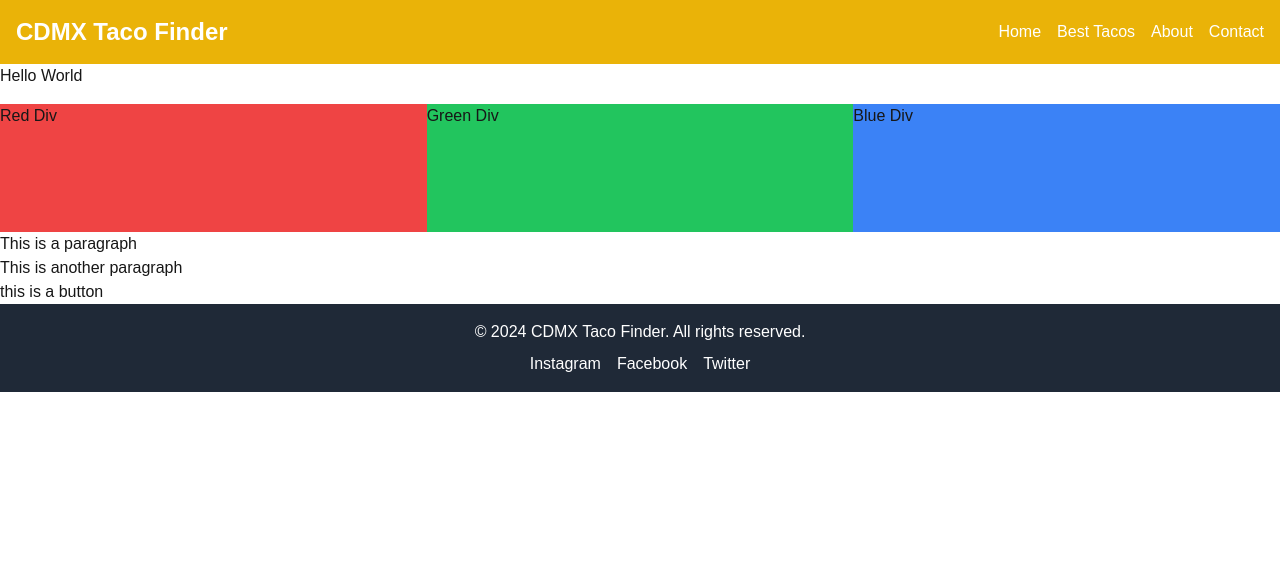
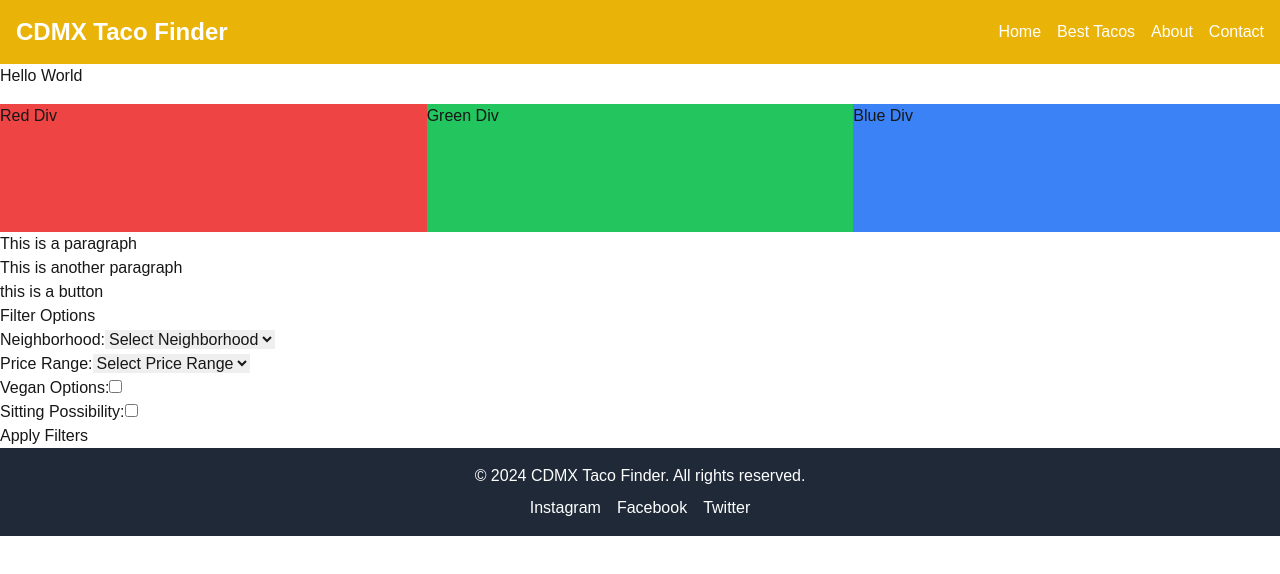
Before and after one commit to FlHeSt/Best-Tacos-In-CDMX, a Next.js app: page / in a window 1280 px wide. Shown: the top 574 px of the page. Built offline with nearby package versions, Linux system fonts and the light colour scheme.

Commit message:
add filter component

```diff
--- /dev/null
+++ b/src/app/components/Filter.jsx
@@ -0,0 +1,72 @@
+"use client";
+
+import { useState } from "react";
+
+const Filter = () => {
+  const [neighborhood, setNeighborhood] = useState("");
+  const [priceRange, setPriceRange] = useState("");
+  const [vegan, setVegan] = useState(false);
+  const [sitting, setSitting] = useState(false);
+
+  const handleFilterChange = () => {
+    // Logic to handle filter changes can be added here
+    console.log({ neighborhood, priceRange, vegan, sitting });
+  };
+
+  return (
+    <div className="filter-container">
+      <h2>Filter Options</h2>
+      <div>
+        <label>
+          Neighborhood:
+          <select
+            value={neighborhood}
+            onChange={(e) => setNeighborhood(e.target.value)}
+          >
+            <option value="">Select Neighborhood</option>
+            <option value="neighborhood1">Neighborhood 1</option>
+            <option value="neighborhood2">Neighborhood 2</option>
+            {/* Add more neighborhoods as needed */}
+          </select>
+        </label>
+      </div>
+      <div>
+        <label>
+          Price Range:
+          <select
+            value={priceRange}
+            onChange={(e) => setPriceRange(e.target.value)}
+          >
+            <option value="">Select Price Range</option>
+            <option value="low">Low</option>
+            <option value="medium">Medium</option>
+            <option value="high">High</option>
+          </select>
+        </label>
+      </div>
+      <div>
+        <label>
+          Vegan Options:
+          <input
+            type="checkbox"
+            checked={vegan}
+            onChange={(e) => setVegan(e.target.checked)}
+          />
+        </label>
+      </div>
+      <div>
+        <label>
+          Sitting Possibility:
+          <input
+            type="checkbox"
+            checked={sitting}
+            onChange={(e) => setSitting(e.target.checked)}
+          />
+        </label>
+      </div>
+      <button onClick={handleFilterChange}>Apply Filters</button>
+    </div>
+  );
+};
+
+export default Filter;
--- a/src/app/page.tsx
+++ b/src/app/page.tsx
@@ -1,6 +1,7 @@
 import Navbar from "./components/Navbar";
 import Footer from "./components/Footer";
 import Orientation from "./components/Orientation";
+import Filter from "./components/Filter";
 
 export default function App() {
   return (
@@ -11,6 +12,7 @@ export default function App() {
       <p>This is a paragraph</p>
       <p>This is another paragraph</p>
       <button>this is a button</button>
+      <Filter />
       <Footer />
     </div>
   );
```
